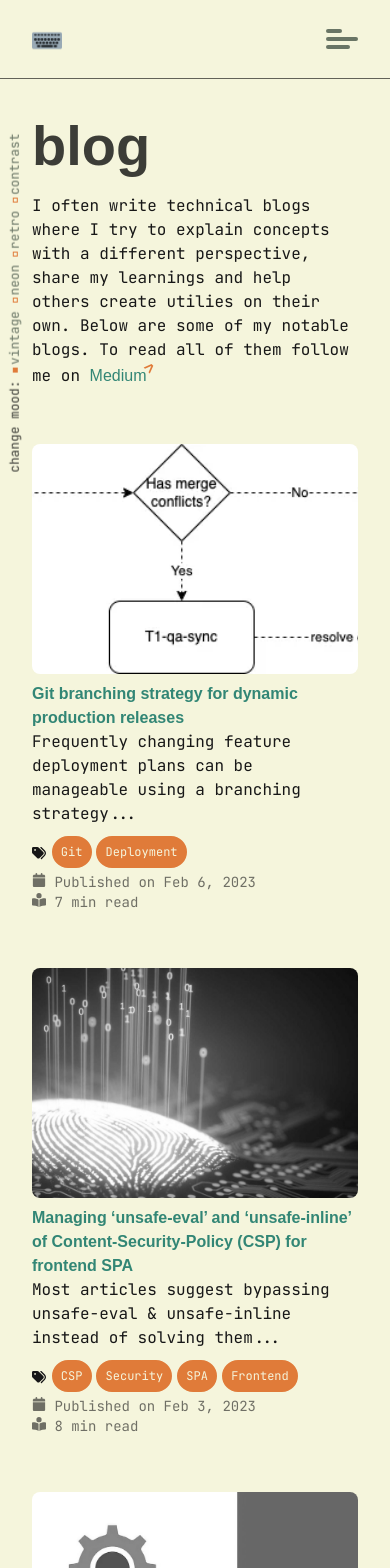
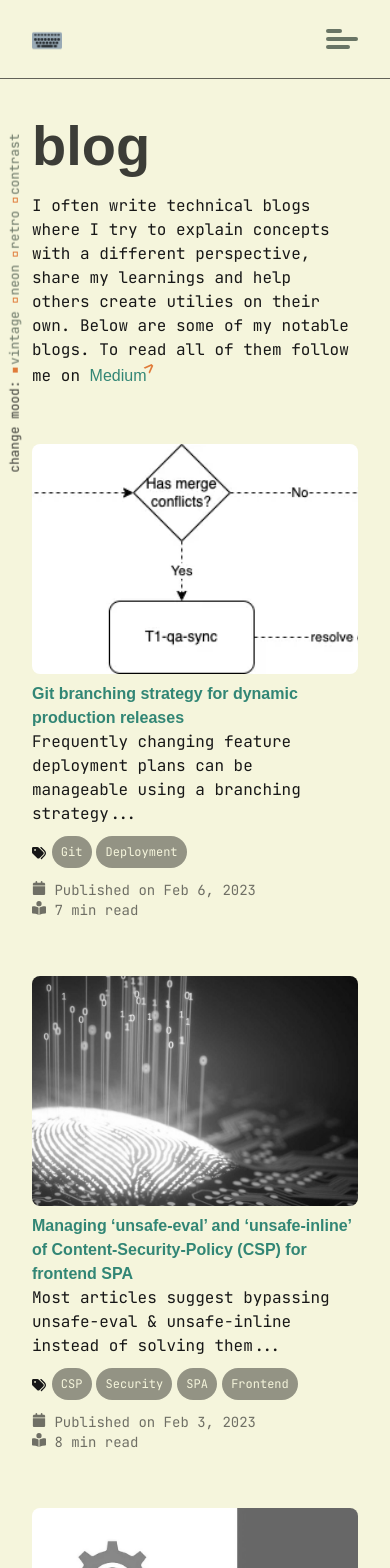
Before and after one commit to summitmman/my-portfolio, a Next.js app: page /blog in a window 390 px wide. Shown: the top 1568 px of the page. Built offline with nearby package versions, Linux system fonts and the light colour scheme; a web font is replaced by a local one.

Commit message:
change pill color on projects and blog

```diff
--- a/app/blog/page.tsx
+++ b/app/blog/page.tsx
@@ -93,11 +93,11 @@ const Blog = () => {
                                     {project.tags?.length && <div className="text-xs sm:flex sm:gap-4 mt-1">
                                         <div className="pill-container">
                                             <FaTags className="inline-block text-sm" />
-                                            {project.tags.map(tag => <Pill type={PillType.Primary} key={tag}>{tag}</Pill>)}
+                                            {project.tags.map(tag => <Pill type={PillType.Default} key={tag}>{tag}</Pill>)}
                                         </div>
                                     </div>}
                                 </div>
-                                <div className="text-sm sm:flex sm:gap-4 mt-1 opacity-60">
+                                <div className="text-sm sm:flex sm:gap-4 mt-3 opacity-60">
                                     <div><FaCalendar className="inline-block align-text-top" /> Published on {project.publishDate}</div>
                                     <div><FaBookOpenReader className="inline-block align-text-top" /> {project.readTime} min read</div>
                                 </div>
--- a/app/projects/page.tsx
+++ b/app/projects/page.tsx
@@ -51,7 +51,7 @@ const Projects = () => {
                                     {project.description}
                                 </div>
                                 <div className="pill-container text-xs">
-                                    {project.technologies.map(tech => <Pill type={PillType.Primary} key={tech}>{tech}</Pill>)}
+                                    {project.technologies.map(tech => <Pill type={PillType.Default} key={tech}>{tech}</Pill>)}
                                 </div>
                                 {project.demoLink && (
                                     <div className="mt-4">
```
